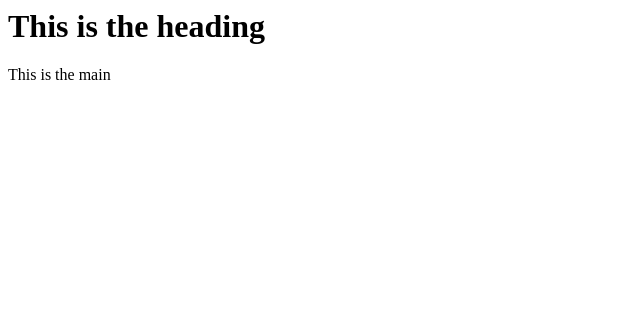
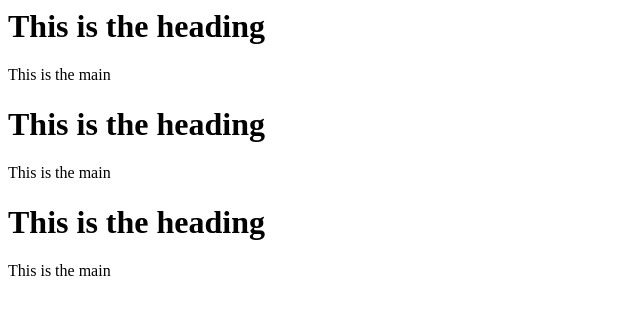
Before and after one commit to tracypatrick/project_jan, a plain HTML site: page index.html in a window 1280 px wide. Shown: the whole page, without its empty margins (0-640 px from the left). Drawn offline with Linux system fonts and the light colour scheme.

Commit message:
Update index.html

```diff
--- a/index.html
+++ b/index.html
@@ -4,3 +4,19 @@
 <p> This is the main </p>
 </body>
 </html>
+
+
+<html>
+<body>
+<h1> This is the heading </h1>
+<p> This is the main </p>
+</body>
+</html>
+
+
+<html>
+<body>
+<h1> This is the heading </h1>
+<p> This is the main </p>
+</body>
+</html>
```
